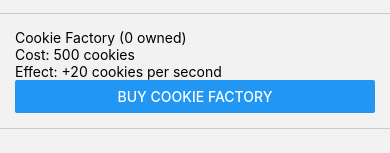
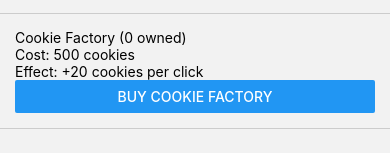
Before and after one commit to Andrew32A/cookie-clicker-app, a React Native app: screen /Upgrades in a window 390 px wide. Shown: the part 330-483 px from the top of the page. Built offline with nearby package versions, Linux system fonts and the light colour scheme.

Commit message:
reverted effect text

```diff
--- a/screens/UpgradesScreen.js
+++ b/screens/UpgradesScreen.js
@@ -10,18 +10,6 @@ export default function UpgradesScreen() {
   const purchaseUpgrade = (id, price, owned) => {
     if (cookies >= price * (owned + 1)) {
       dispatch({ type: "PURCHASE_UPGRADE", id: id });
-    }
-  };
-
-  const determineEffectText = (item) => {
-    switch (item.id) {
-      case "1":
-      case "2":
-        return `+${item.multiplier} cookies per click`;
-      case "3":
-        return `+${item.multiplier} cookies per second`;
-      default:
-        return `+${item.multiplier} cookies`;
     }
   };
 
@@ -59,7 +47,7 @@ export default function UpgradesScreen() {
             {item.name} ({item.owned} owned)
           </Text>
           <Text>Cost: {item.basePrice * (item.owned + 1)} cookies</Text>
-          <Text>Effect: {determineEffectText(item)}</Text>
+          <Text>Effect: +{item.multiplier} cookies per click</Text>
           <Button
             title={`Buy ${item.name}`}
             onPress={() => purchaseUpgrade(item.id, item.basePrice, item.owned)}
```
